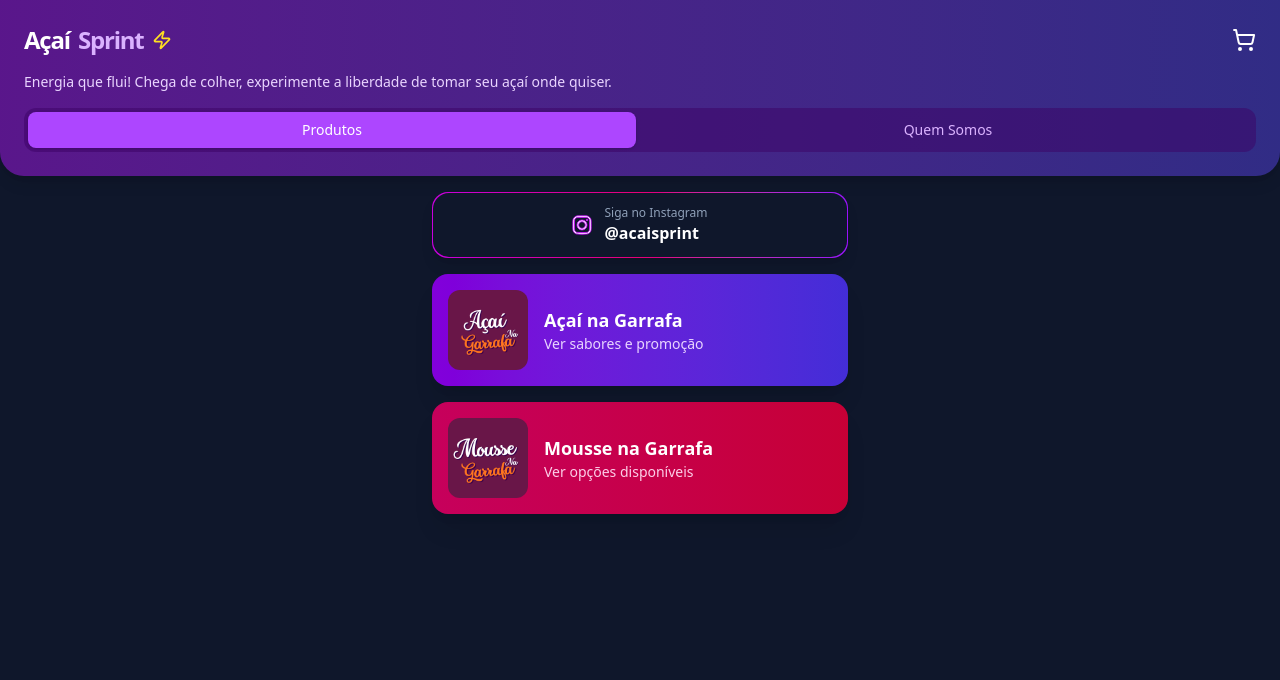
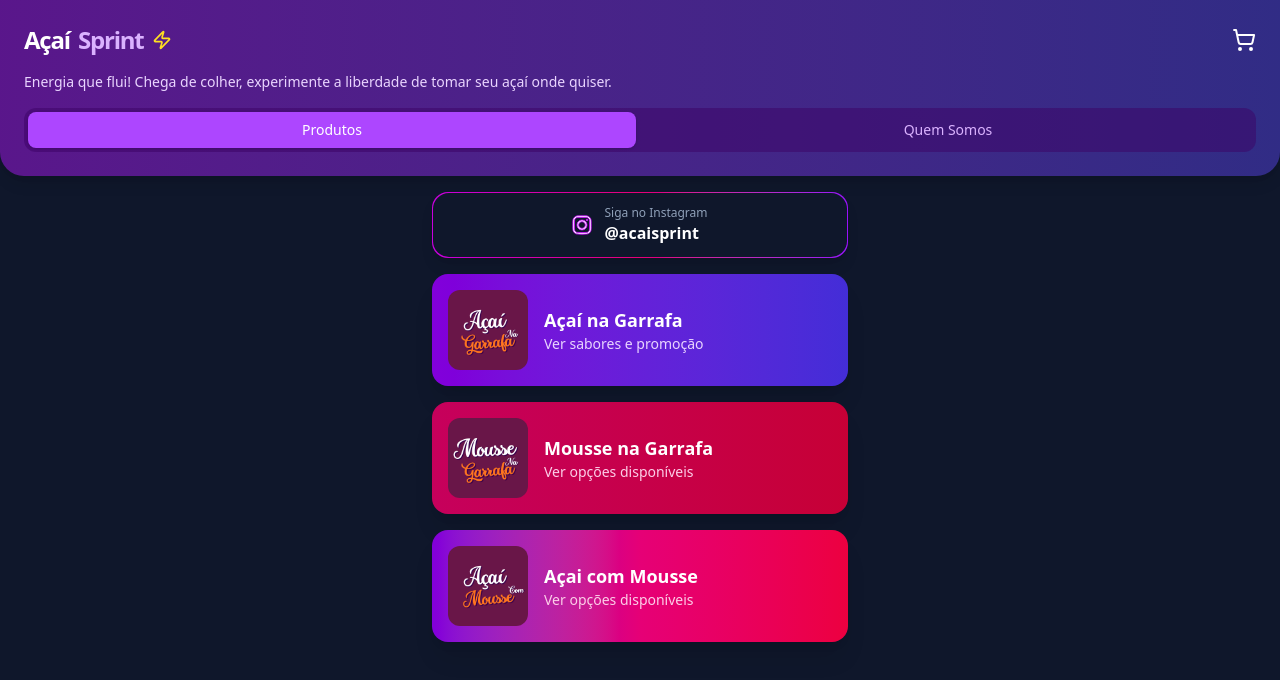
Before and after one commit to dgbarros/acai-sprint, a React (Vite) app in the folder cardapio-digital/: page / in a window 1280 px wide. Shown: the top 680 px of the page. Built offline with nearby package versions, Linux system fonts and the light colour scheme.

Commit message:
feat: Ajustando projeto para receber novo produto açai com mousse

```diff
--- a/cardapio-digital/src/App.tsx
+++ b/cardapio-digital/src/App.tsx
@@ -6,9 +6,10 @@ import MainContent from "./components/MainContent";
 import CheckoutBar from "./components/CheckoutBar";
 import type { Categoria } from "./types/product";
 import { avulso_produto, combo_produto } from "./data/products/precos";
+import { ACAI_COM_MOUSSE_PRODUCTS } from "./data/products/acai-mousse";
 
 type CartKey = `${Categoria}:${number}`;
-type Tela = "produtos" | "acai" | "mousse" | "quem_somos";
+type Tela = "produtos" | "acai" | "mousse" | "acai_mousse" | "quem_somos";
 
 export default function App() {
   const [carrinho, setCarrinho] = useState<Record<CartKey, number>>({});
@@ -58,6 +59,9 @@ export default function App() {
     if (categoria === "mousse") {
       return MOUSSE_PRODUCTS.find((p) => p.id === id);
     }
+    if (categoria === "acai_mousse") {
+      return ACAI_COM_MOUSSE_PRODUCTS.find((p) => p.id === id);
+    }
     return null;
   };
 
@@ -100,7 +104,7 @@ export default function App() {
         removerItem={removerItem}
       />
 
-      {qtdTotal > 0 && (telaAtual === "acai" || telaAtual === "mousse") && (
+      {qtdTotal > 0 && (telaAtual === "acai" || telaAtual === "mousse" || telaAtual === "acai_mousse") && (
         <CheckoutBar
           total={totalFinanceiro}
           combos={combos}
--- a/cardapio-digital/src/components/Header.tsx
+++ b/cardapio-digital/src/components/Header.tsx
@@ -1,6 +1,6 @@
 import { ShoppingCart, Zap, ArrowLeft } from "lucide-react";
 
-type Tela = "produtos" | "acai" | "mousse" | "quem_somos";
+type Tela = "produtos" | "acai" | "mousse" | "acai_mousse" | "quem_somos";
 
 interface HeaderProps {
   qtdTotal: number;
@@ -14,7 +14,7 @@ export default function Header({
   setTelaAtual,
 }: HeaderProps) {
   const estaDentroDeCategoria =
-    telaAtual === "acai" || telaAtual === "mousse";
+    telaAtual === "acai" || telaAtual === "mousse" || telaAtual === "acai_mousse";
 
   return (
     <header className="bg-gradient-to-r from-purple-900 to-indigo-900 p-6 shadow-lg rounded-b-3xl">
--- a/cardapio-digital/src/components/MainContent.tsx
+++ b/cardapio-digital/src/components/MainContent.tsx
@@ -3,15 +3,17 @@ import { MOUSSE_PRODUCTS } from "../data/products/mousse";
 import ProductList from "./menu/ProductList";
 import instagramIcon from "../assets/instagram.svg";
 import acaiGarrafa from "../assets/acai-garrafa.png";
-import mousseGarrafa from "../assets/mousse-garrafa.png"
+import mousseGarrafa from "../assets/mousse-garrafa.png";
+import acaiMousse from "../assets/acai-mousse.png";
 
 import { Camera, Code } from "lucide-react";
 import correndo from "../assets/correndo.jpeg";
 import anuncio from "../assets/anuncio.jpeg";
 import type { Categoria } from "../types/product";
 import Information from "./Information";
+import { ACAI_COM_MOUSSE_PRODUCTS } from "../data/products/acai-mousse";
 
-type Tela = "produtos" | "acai" | "mousse" | "quem_somos";
+type Tela = "produtos" | "acai" | "mousse" | "acai_mousse" | "quem_somos";
 
 type CartKey = `${Categoria}:${number}`;
 
@@ -76,6 +78,18 @@ export default function MainContent({
               <p className="text-pink-200 text-sm">Ver opções disponíveis</p>
             </div>
           </button>
+          <button
+            onClick={() => mudarTela("acai_mousse")}
+            className="w-full bg-gradient-to-r from-purple-700 via-pink-600 to-rose-600 rounded-2xl p-4 flex items-center gap-4 shadow-xl hover:scale-[1.03] active:scale-95 transition"
+          >
+            <div className="w-20 h-20 rounded-xl overflow-hidden">
+              <img src={acaiMousse} className="w-full h-full object-cover" />
+            </div>
+            <div className="text-left">
+              <h3 className="text-white font-bold text-lg">Açai com Mousse</h3>
+              <p className="text-pink-200 text-sm">Ver opções disponíveis</p>
+            </div>
+          </button>
         </div>
       )}
 
@@ -100,6 +114,20 @@ export default function MainContent({
           <ProductList
             categoria="mousse"
             produtos={MOUSSE_PRODUCTS}
+            carrinho={carrinho}
+            adicionarItem={adicionarItem}
+            removerItem={removerItem}
+          />
+        </>
+      )}
+
+      {telaAtual === "acai_mousse" && (
+        <>
+          <Information />
+
+          <ProductList
+            categoria="acai_mousse"
+            produtos={ACAI_COM_MOUSSE_PRODUCTS}
             carrinho={carrinho}
             adicionarItem={adicionarItem}
             removerItem={removerItem}
--- a/cardapio-digital/src/types/product.ts
+++ b/cardapio-digital/src/types/product.ts
@@ -1,4 +1,4 @@
-export type Categoria = "acai" | "mousse" | "vitamina";
+export type Categoria = "acai" | "mousse" | "acai_mousse";
 
 export interface Product {
   id: number;
```
